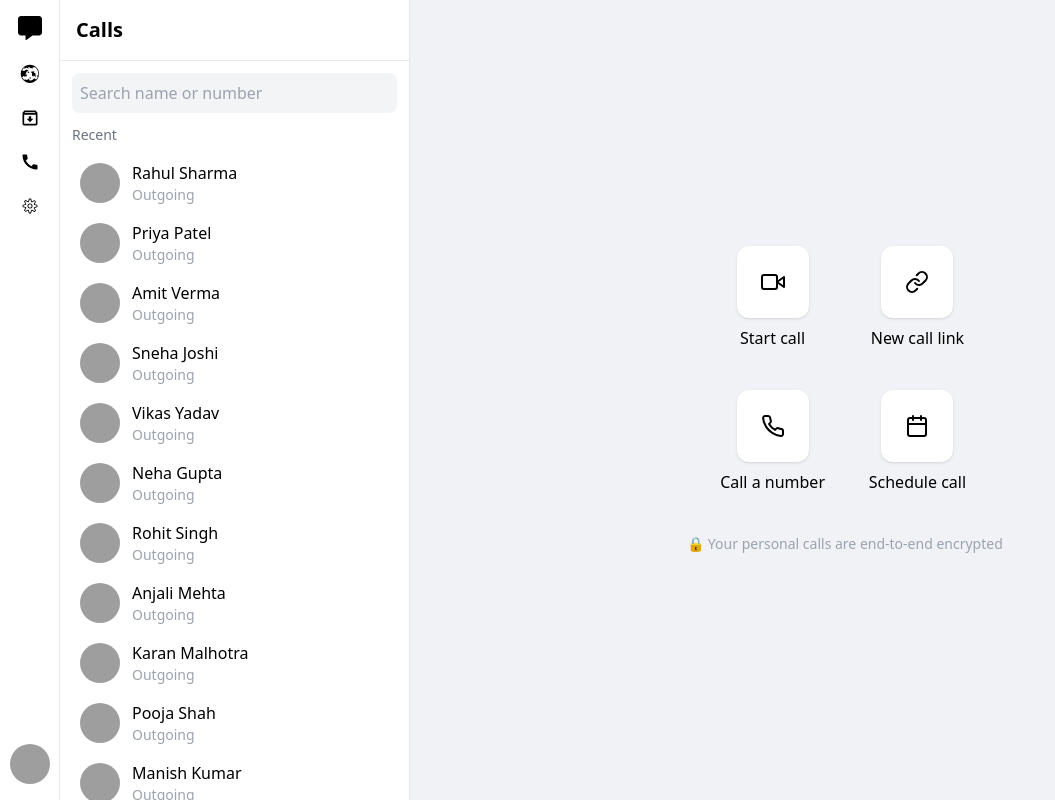
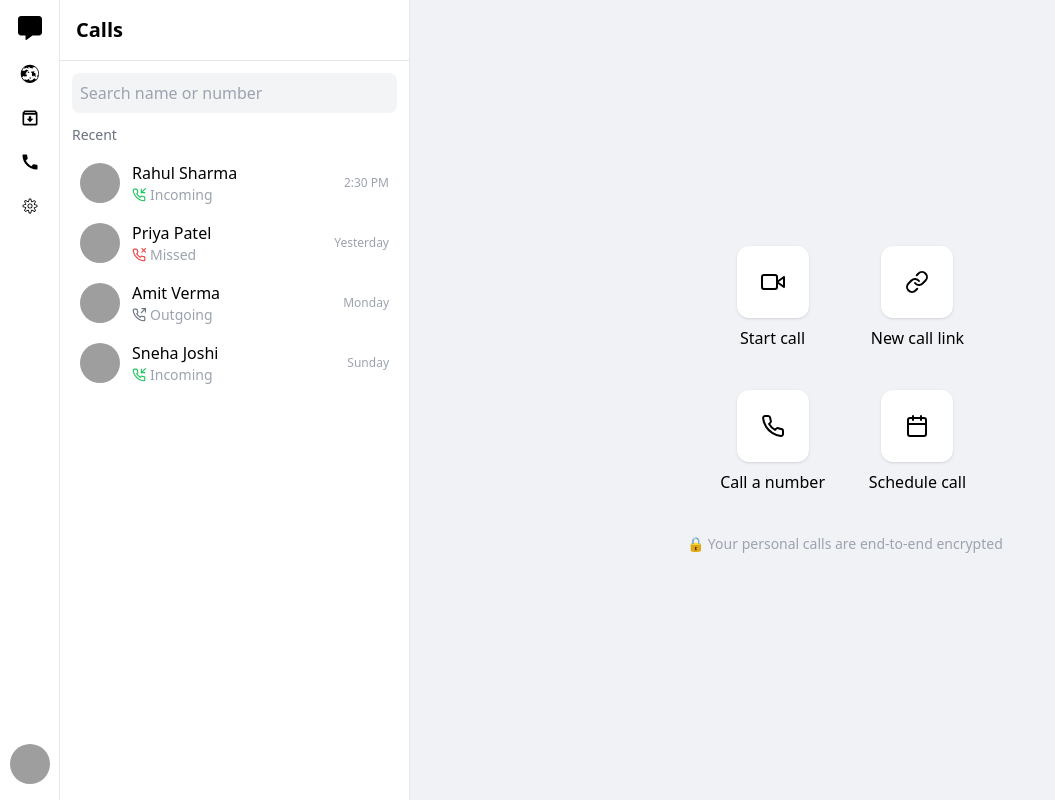
Before and after one commit to yashvasani9646/Whatsapp-Demo, a React (Vite) app: page / in a window 1280 px wide. Both pictures are taken after a click on the element 29 px from the left and 162 px from the top of the page. Shown: the whole page, without its empty margins (0-1055 px from the left). Built offline with nearby package versions, Linux system fonts and the light colour scheme; grey boxes are pictures that could not be loaded.

Commit message:
added online and last seen feature

```diff
--- a/src/MainChatFlows/Sidebar.jsx
+++ b/src/MainChatFlows/Sidebar.jsx
@@ -1,8 +1,13 @@
-import React from "react";
+import { useState } from "react";
 import { LuMessageSquarePlus } from "react-icons/lu";
 import { IoMdMore } from "react-icons/io";
 
-const Sidebar = ({ setSelectedChat, chats, archiveChat }) => {
+const Sidebar = ({ setSelectedChat, chats, archiveChat, selectedChat }) => {
+    const [search, setSearch] = useState("");
+
+    const filteredChats = chats.filter((chat) =>
+        chat.name.toLowerCase().includes(search.toLowerCase())
+    );
 
     return (
         <div className="w-full md:w-[350px] h-full flex flex-col overflow-hidden">
@@ -17,7 +22,9 @@ const Sidebar = ({ setSelectedChat, chats, archiveChat }) => {
 
             <div className="px-3 pb-2">
                 <input
-                    placeholder="Search or start new chat"
+                    placeholder="Search..."
+                    value={search}
+                    onChange={(e) => setSearch(e.target.value)}
                     className="w-full p-2 rounded-lg bg-gray-100 outline-none"
                 />
             </div>
@@ -37,8 +44,15 @@ const Sidebar = ({ setSelectedChat, chats, archiveChat }) => {
 
             {/* Chats list (scroll here only) */}
             <div className="flex-1 overflow-y-auto">
+                {
+                    filteredChats.length === 0 && (
+                        <p className="text-center text-gray-400 mt-4">
+                            No chats found
+                        </p>
+                    )
+                }
 
-                {chats.map((chat) => (
+                {filteredChats.map((chat) => (
                     <div
                         key={chat.id}
                         onClick={() => {
@@ -46,7 +60,11 @@ const Sidebar = ({ setSelectedChat, chats, archiveChat }) => {
                             setSelectedChat(chat);
                         }}
                         onDoubleClick={() => archiveChat(chat)}
-                        className="flex items-center gap-3 p-3 hover:bg-gray-100 cursor-pointer"
+                        className={`flex items-center gap-3 p-3 cursor-pointer
+            ${selectedChat?.id === chat.id
+                                ? "bg-green-100 border-l-4 border-green-500"
+                                : "hover:bg-gray-100"}
+        `}
                     >
                         <img
                             src={chat.img}
@@ -70,7 +88,6 @@ const Sidebar = ({ setSelectedChat, chats, archiveChat }) => {
                                     {chat.unread}
                                 </span>
                             )}
-
                         </div>
 
                     </div>
--- a/src/MainFiles/App.jsx
+++ b/src/MainFiles/App.jsx
@@ -16,6 +16,8 @@ function App() {
       time: "9:45 am",
       img: "https://i.pravatar.cc/40?img=11",
       unread: 2,
+      online: true,
+      lastSeen: "2:30 PM",
       messages: [
         { text: "Kal milte hai", sender: "other" },
         { text: "Haan bhai 👍", sender: "me" },
@@ -28,6 +30,8 @@ function App() {
       time: "9:30 am",
       img: "https://i.pravatar.cc/40?img=12",
       unread: 0,
+      online: false,
+      lastSeen: "Yesterday",
       messages: [
         { text: "Okay 👍", sender: "other" },
         { text: "Thanks 😄", sender: "me" },
@@ -40,6 +44,8 @@ function App() {
       time: "Yesterday",
       img: "https://i.pravatar.cc/40?img=13",
       unread: 1,
+      online: true,
+      lastSeen: "1:10 PM",
       messages: [
         { text: "Photo bheji hai", sender: "other" },
         { text: "Nice 👌", sender: "me" },
@@ -52,6 +58,8 @@ function App() {
       time: "Yesterday",
       img: "https://i.pravatar.cc/40?img=14",
       unread: 0,
+      online: false,
+      lastSeen: "Today 10:00 AM",
       messages: [
         { text: "Call karna", sender: "other" },
         { text: "Abhi karta hu", sender: "me" },
@@ -64,6 +72,8 @@ function App() {
       time: "Yesterday",
       img: "https://i.pravatar.cc/40?img=15",
       unread: 3,
+      online: true,
+      lastSeen: "5:45 PM",
       messages: [
         { text: "Message seen", sender: "other" },
         { text: "Reply karo 😅", sender: "me" },
@@ -76,6 +86,8 @@ function App() {
       time: "Saturday",
       img: "https://i.pravatar.cc/40?img=16",
       unread: 0,
+      online: false,
+      lastSeen: "Saturday 6:20 PM",
       messages: [
         { text: "Typing...", sender: "other" },
         { text: "Kya likh rahi ho? 😄", sender: "me" },
@@ -88,6 +100,8 @@ function App() {
       time: "Saturday",
       img: "https://i.pravatar.cc/40?img=17",
       unread: 0,
+      online: true,
+      lastSeen: "3:00 PM",
       messages: [
         { text: "😂😂😂", sender: "other" },
         { text: "Kya hua? 😂", sender: "me" },
@@ -100,6 +114,8 @@ function App() {
       time: "Friday",
       img: "https://i.pravatar.cc/40?img=18",
       unread: 2,
+      online: false,
+      lastSeen: "Friday 8:00 PM",
       messages: [
         { text: "Voice note bheja", sender: "other" },
         { text: "Sun liya 👍", sender: "me" },
@@ -112,6 +128,8 @@ function App() {
       time: "Friday",
       img: "https://i.pravatar.cc/40?img=19",
       unread: 0,
+      online: true,
+      lastSeen: "1:15 PM",
       messages: [
         { text: "Let's go", sender: "other" },
         { text: "Ready 😎", sender: "me" },
@@ -124,6 +142,8 @@ function App() {
       time: "Thursday",
       img: "https://i.pravatar.cc/40?img=20",
       unread: 1,
+      online: false,
+      lastSeen: "Thursday 9:00 AM",
       messages: [
         { text: "Good morning ☀️", sender: "other" },
         { text: "Morning 😊", sender: "me" },
@@ -136,6 +156,8 @@ function App() {
       time: "Thursday",
       img: "https://i.pravatar.cc/40?img=21",
       unread: 0,
+      online: true,
+      lastSeen: "4:30 PM",
       messages: [
         { text: "File bheji hai", sender: "other" },
         { text: "Check kar li 👍", sender: "me" },
@@ -148,6 +170,8 @@ function App() {
       time: "Wednesday",
       img: "https://i.pravatar.cc/40?img=22",
       unread: 4,
+      online: false,
+      lastSeen: "Wednesday 7:45 PM",
       messages: [
         { text: "👍", sender: "other" },
         { text: "👌", sender: "me" },
@@ -160,6 +184,8 @@ function App() {
       time: "Wednesday",
       img: "https://i.pravatar.cc/40?img=23",
       unread: 0,
+      online: true,
+      lastSeen: "5:00 PM",
       messages: [
         { text: "Meeting at 5", sender: "other" },
         { text: "On time 👍", sender: "me" },
@@ -172,6 +198,8 @@ function App() {
       time: "Tuesday",
       img: "https://i.pravatar.cc/40?img=24",
       unread: 2,
+      online: false,
+      lastSeen: "Tuesday 11:30 AM",
       messages: [
         { text: "Done", sender: "other" },
         { text: "Great 😄", sender: "me" },
@@ -184,6 +212,8 @@ function App() {
       time: "Monday",
       img: "https://i.pravatar.cc/40?img=25",
       unread: 0,
+      online: true,
+      lastSeen: "2:00 PM",
       messages: [
         { text: "Check this", sender: "other" },
         { text: "Nice 👍", sender: "me" },
@@ -265,6 +295,7 @@ function App() {
               chats={chats}
               setSelectedChat={setSelectedChat}
               archiveChat={archiveChat}
+              selectedChat={selectedChat}
             />
           </div>
 
--- a/src/SidebarControls/CallPage.jsx
+++ b/src/SidebarControls/CallPage.jsx
@@ -1,62 +1,17 @@
 import React from "react";
 import { FiVideo, FiLink, FiPhone, FiCalendar } from "react-icons/fi";
+import { FiPhoneIncoming, FiPhoneOutgoing, FiPhoneMissed } from "react-icons/fi";
 
 const CallsPage = () => {
 
-    const users = [
-        "Rahul Sharma",
-        "Priya Patel",
-        "Amit Verma",
-        "Sneha Joshi",
-        "Vikas Yadav",
-        "Neha Gupta",
-        "Rohit Singh",
-        "Anjali Mehta",
-        "Karan Malhotra",
-        "Pooja Shah",
-        "Manish Kumar",
-        "Riya Desai",
-        "Akash Jain",
-        "Nikita Singh",
-        "Yash Patel",
-        "Hardik Pandya",
-        "Virat Kohli",
-        "KL Rahul",
-        "Shubham Gupta",
-        "Dhruv Patel",
-        "Harsh Shah",
-        "Jay Mehta",
-        "Krishna Patel",
-        "Meet Shah",
-        "Dev Patel",
-        "Parth Desai",
-        "Tushar Patel",
-        "Nirav Shah",
-        "Hiren Patel",
-        "Jignesh Patel",
-        "Bhavesh Patel",
-        "Sagar Patel",
-        "Chirag Patel",
-        "Hemal Shah",
-        "Kishan Patel",
-        "Rajesh Kumar",
-        "Sunil Yadav",
-        "Deepak Singh",
-        "Arjun Mehta",
-        "Mohit Verma",
-        "Sanjay Gupta",
-        "Ramesh Patel",
-        "Ajay Sharma",
-        "Vivek Mishra",
-        "Ankit Tiwari",
-        "Siddharth Jain",
-        "Varun Kapoor",
-        "Aditya Roy",
-        "Nikhil Agarwal",
-        "Tarun Saxena"
-    ];
 
 
+    const calls = [
+        { id: 1, name: "Rahul Sharma", type: "incoming", time: "2:30 PM" },
+        { id: 2, name: "Priya Patel", type: "missed", time: "Yesterday" },
+        { id: 3, name: "Amit Verma", type: "outgoing", time: "Monday" },
+        { id: 4, name: "Sneha Joshi", type: "incoming", time: "Sunday" },
+    ];
     return (
         <div className="flex flex-1 h-full">
 
@@ -80,18 +35,38 @@ const CallsPage = () => {
                 <div className="flex-1 overflow-y-auto px-3">
                     <h3 className="text-sm text-gray-500 mb-2">Recent</h3>
 
-                    {users.map((name, i) => (
+                    {calls.map((chat, i) => (
                         <div
-                            key={i}
+                            key={chat.id}
                             className="flex items-center gap-3 py-2 px-2 rounded-lg cursor-pointer hover:bg-gray-100 transition"
                         >
                             <img
                                 src={`https://i.pravatar.cc/40?img=${i + 1}`}
                                 className="w-10 h-10 rounded-full"
                             />
+
                             <div className="flex-1">
-                                <p className="font-medium">{name}</p>
-                                <p className="text-sm text-gray-400">Outgoing</p>
+                                <p className="font-medium">{chat.name}</p>
+
+                                <p className="text-sm flex items-center gap-1">
+                                    {chat.type === "incoming" && (
+                                        <FiPhoneIncoming className="text-green-500" />
+                                    )}
+                                    {chat.type === "outgoing" && (
+                                        <FiPhoneOutgoing className="text-gray-500" />
+                                    )}
+                                    {chat.type === "missed" && (
+                                        <FiPhoneMissed className="text-red-500" />
+                                    )}
+
+                                    <span className="text-gray-400 capitalize">
+                                        {chat.type}
+                                    </span>
+                                </p>
+                            </div>
+
+                            <div className="text-xs text-gray-400">
+                                {chat.time}
                             </div>
                         </div>
                     ))}
```
